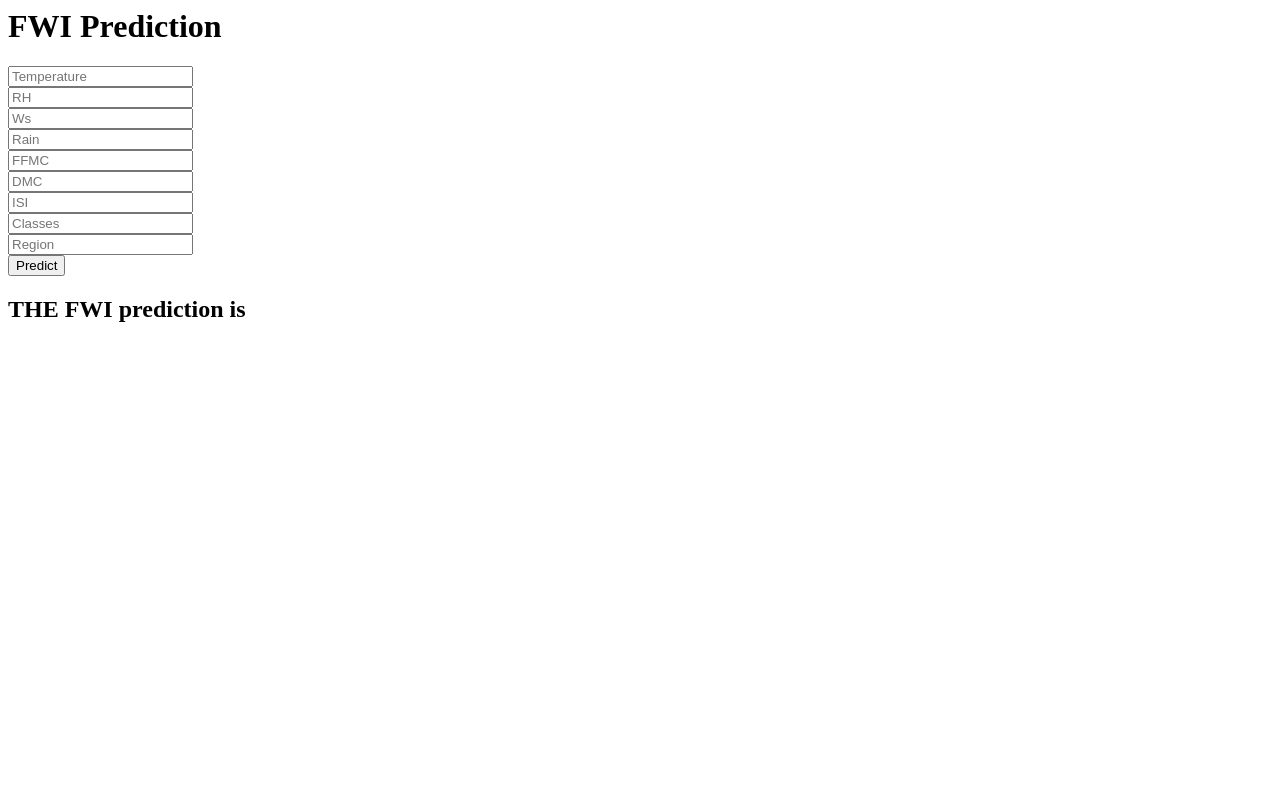
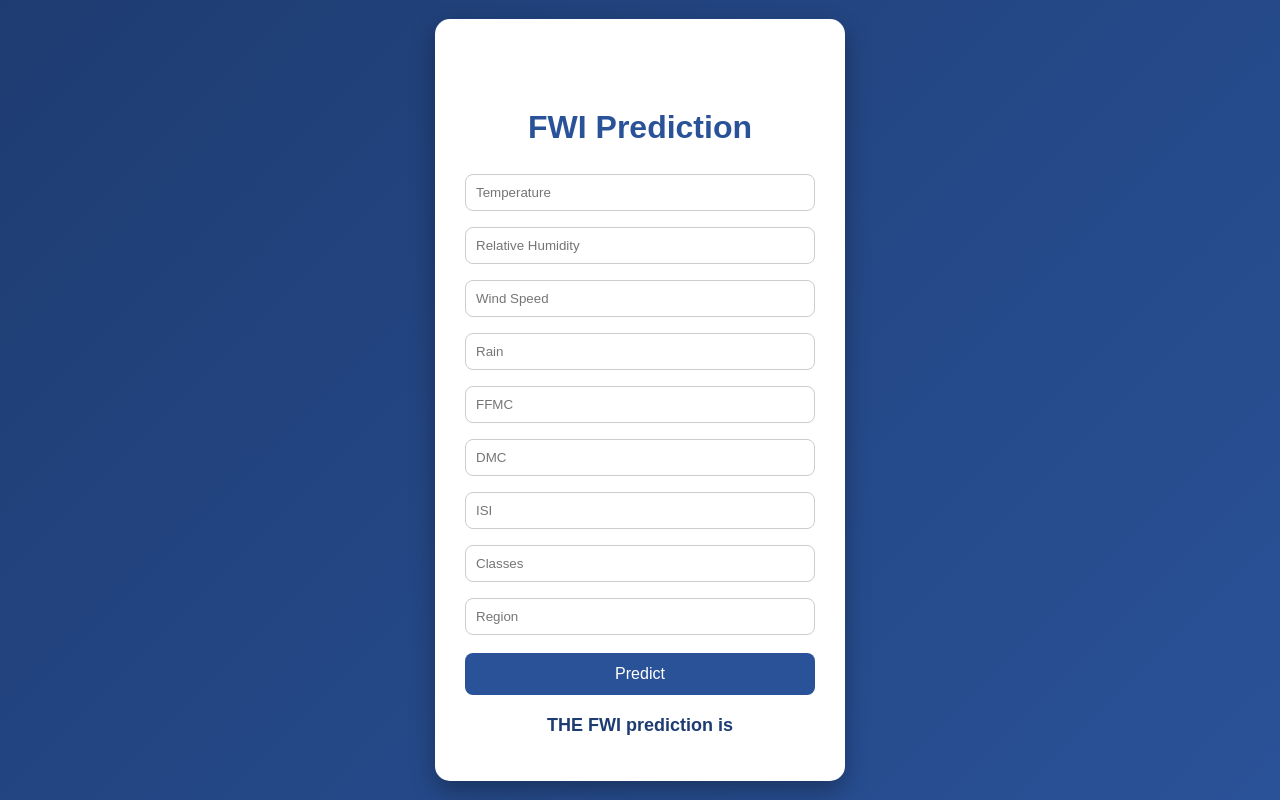
Before and after one commit to shahab-ktk/Flask-ML-App, a Flask app: page /predictdata in a window 1280 px wide. Run offline with Flask 3, Linux system fonts and the light colour scheme; parts of the project's set-up code (start-up, migrations or seed data) failed here and were passed over.

Commit message:
Updated single file

```diff
--- a/templates/home.html
+++ b/templates/home.html
@@ -1,26 +1,100 @@
 <html>
 <head>
     <title>FWI Prediction</title>
+
+    <style>
+        body {
+            margin: 0;
+            padding: 0;
+            font-family: Arial, sans-serif;
+            background: linear-gradient(135deg, #1e3c72, #2a5298);
+            display: flex;
+            justify-content: center;
+            align-items: center;
+            height: 100vh;
+        }
+
+        .login {
+            background: white;
+            padding: 30px;
+            border-radius: 15px;
+            width: 350px;
+            box-shadow: 0px 10px 25px rgba(0,0,0,0.3);
+            text-align: center;
+        }
+
+        .login h1 {
+            margin-top: 60px;
+            margin-bottom: 20px;
+            color: #2a5298;
+        }
+
+        input {
+            width: 100%;
+            padding: 10px;
+            margin: 8px 0;
+            border: 1px solid #ccc;
+            border-radius: 8px;
+            outline: none;
+            transition: 0.3s;
+        }
+
+        input:focus {
+            border-color: #2a5298;
+            box-shadow: 0 0 5px rgba(42,82,152,0.5);
+        }
+
+        button {
+            width: 100%;
+            padding: 12px;
+            background: #2a5298;
+            color: white;
+            border: none;
+            border-radius: 8px;
+            font-size: 16px;
+            cursor: pointer;
+            transition: 0.3s;
+            margin-top: 10px;
+        }
+
+        button:hover {
+            background: #1e3c72;
+        }
+
+        h2 {
+            margin-top: 20px;
+            color: #1e3c72;
+            font-size: 18px;
+        }
+    </style>
 </head>
+
 <body>
+
 <div class="login">
 <h1>FWI Prediction</h1>
-<!-- Main Input For Receiving Query to our ML -->
+
 <form action="{{ url_for('predict_datapoint')}}" method="post">
-<input type="text" name="Temperature" placeholder="Temperature" required="required" /><br>
-<input type="text" name="RH" placeholder="RH" required="required" /><br>
-<input type="text" name="Ws" placeholder="Ws" required="required" /><br>
-<input type="text" name="Rain" placeholder="Rain" required="required" /><br>
-<input type="text" name="FFMC" placeholder="FFMC" required="required" /><br>
-<input type="text" name="DMC" placeholder="DMC" required="required" /><br>
-<input type="text" name="ISI" placeholder="ISI" required="required" /><br>
-<input type="text" name="classes" placeholder="Classes" required="required" /><br>
-<input type="text" name="Region" placeholder="Region" required="required" /><br>
+
+<input type="text" name="Temperature" placeholder="Temperature" required="required" />
+<input type="text" name="RH" placeholder="Relative Humidity" required="required" />
+<input type="text" name="Ws" placeholder="Wind Speed" required="required" />
+<input type="text" name="Rain" placeholder="Rain" required="required" />
+<input type="text" name="FFMC" placeholder="FFMC" required="required" />
+<input type="text" name="DMC" placeholder="DMC" required="required" />
+<input type="text" name="ISI" placeholder="ISI" required="required" />
+<input type="text" name="classes" placeholder="Classes" required="required" />
+<input type="text" name="Region" placeholder="Region" required="required" />
+
 <button type="submit" class="btn btn-primary btn block btn-large">Predict</button>
+
 </form>
 
 <h2>
 THE FWI prediction is {{results}}
 </h2>
+
+</div>
+
 </body>
 </html>
```
